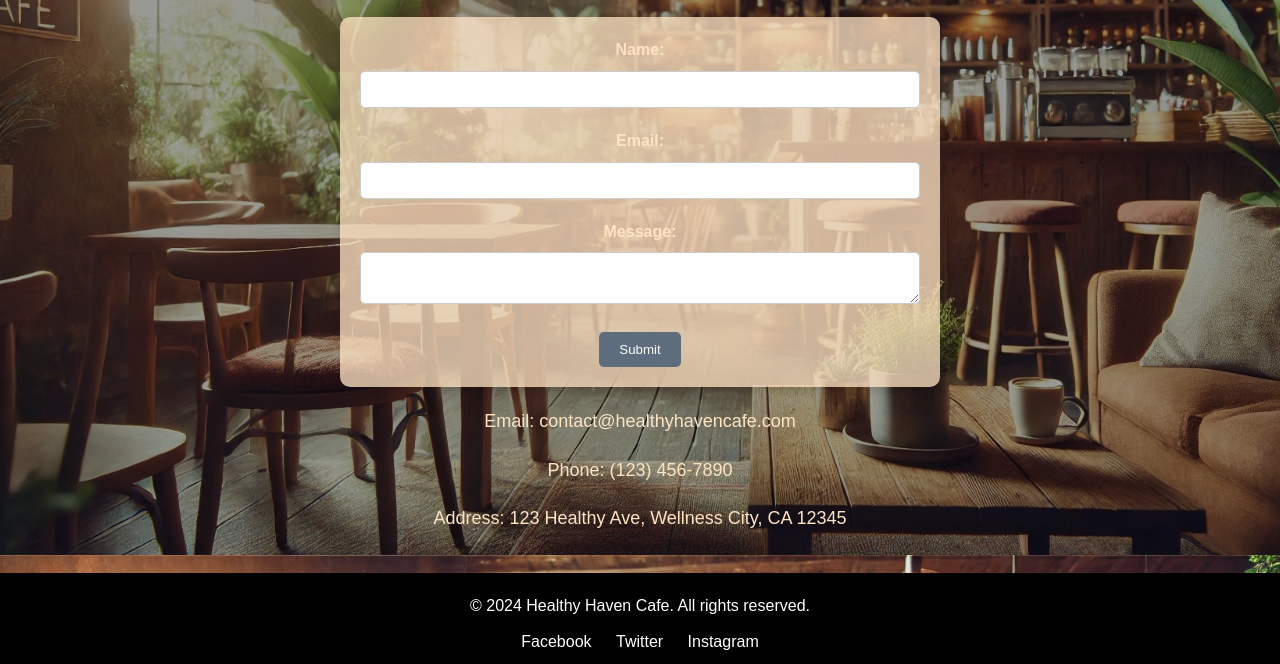
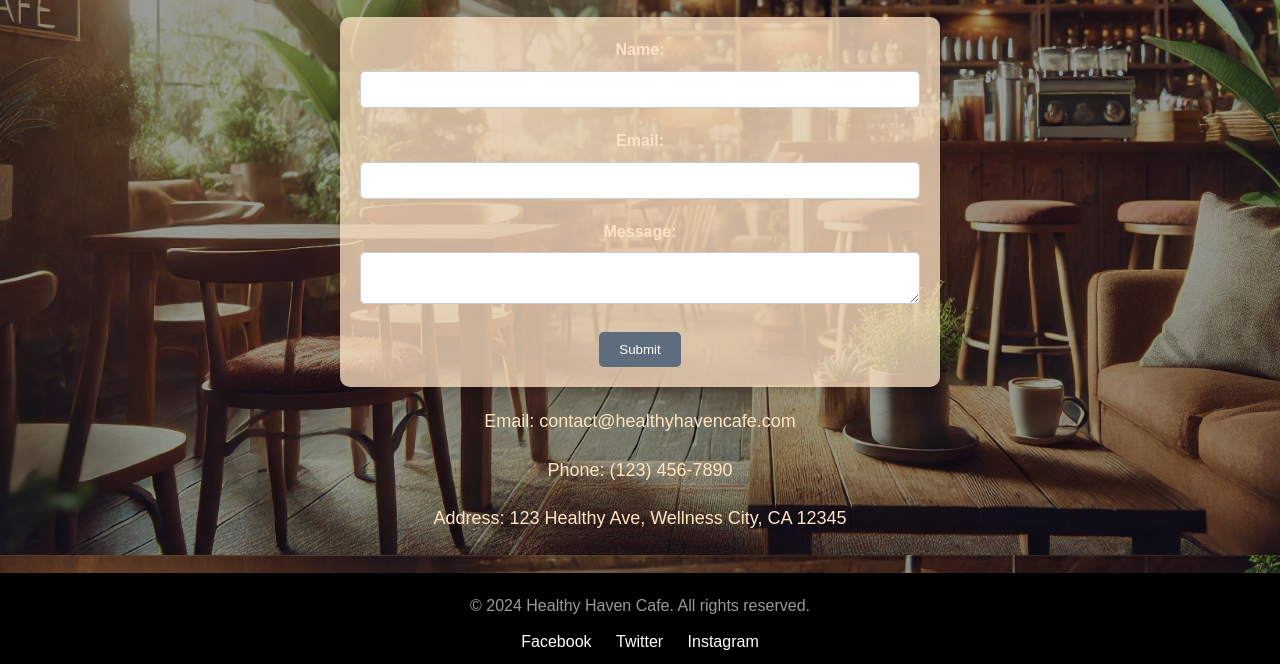
Before and after one commit to cebailey159/healthyhaven-website, a plain HTML site: page contact-us.html in a window 1280 px wide. Shown: the part 245-909 px from the top of the page. Drawn offline with Linux system fonts and the light colour scheme.

Commit message:
Update style.css

```diff
--- a/style.css
+++ b/style.css
@@ -81,8 +81,8 @@ body::before{
     position: fixed;
     top: 0;
     left: 0;
-    width: 100%;
-    height: 100%;
+    width: 200%;
+    height: 200%;
     background: rgba(0, 0, 0, 0.4);
 }
 
```
